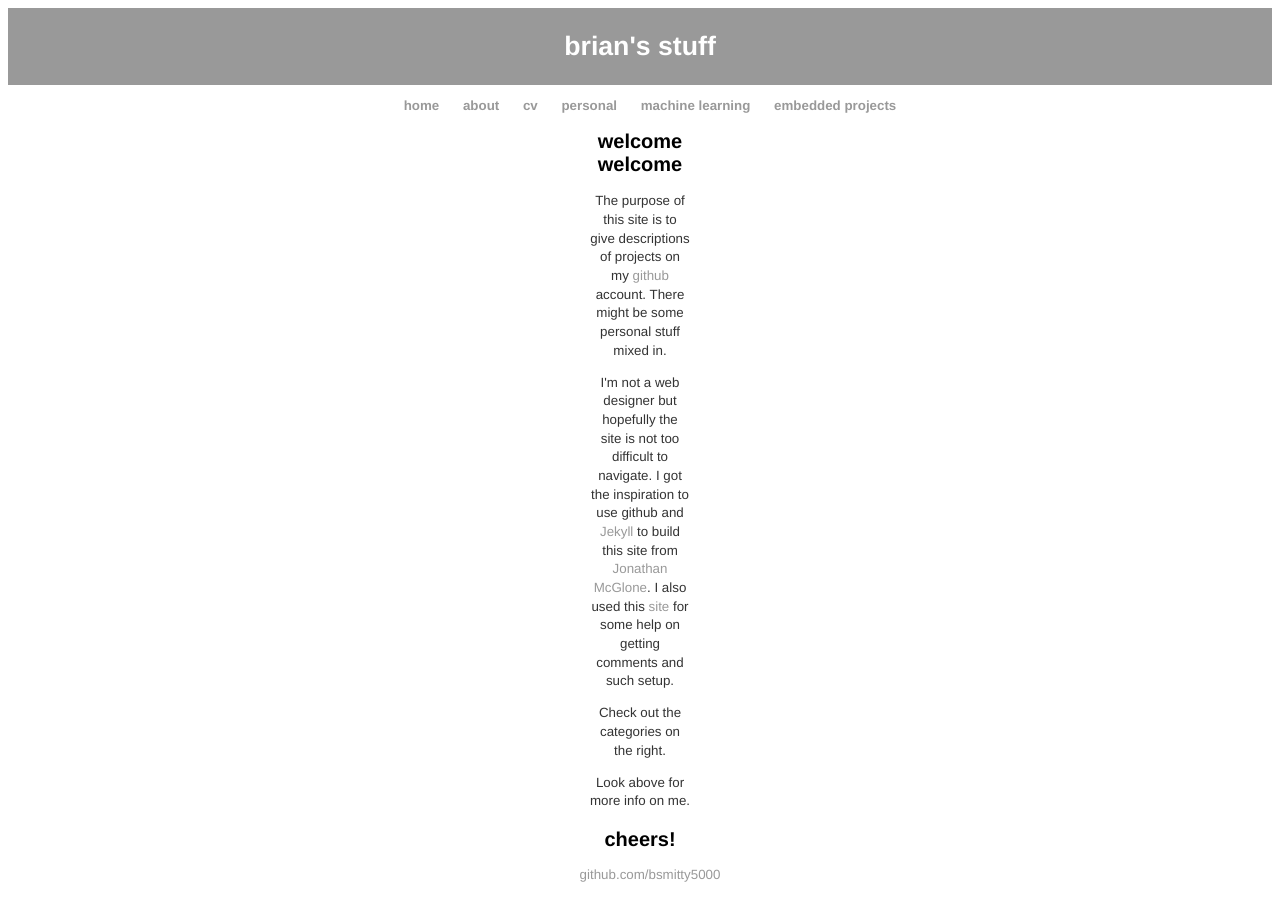
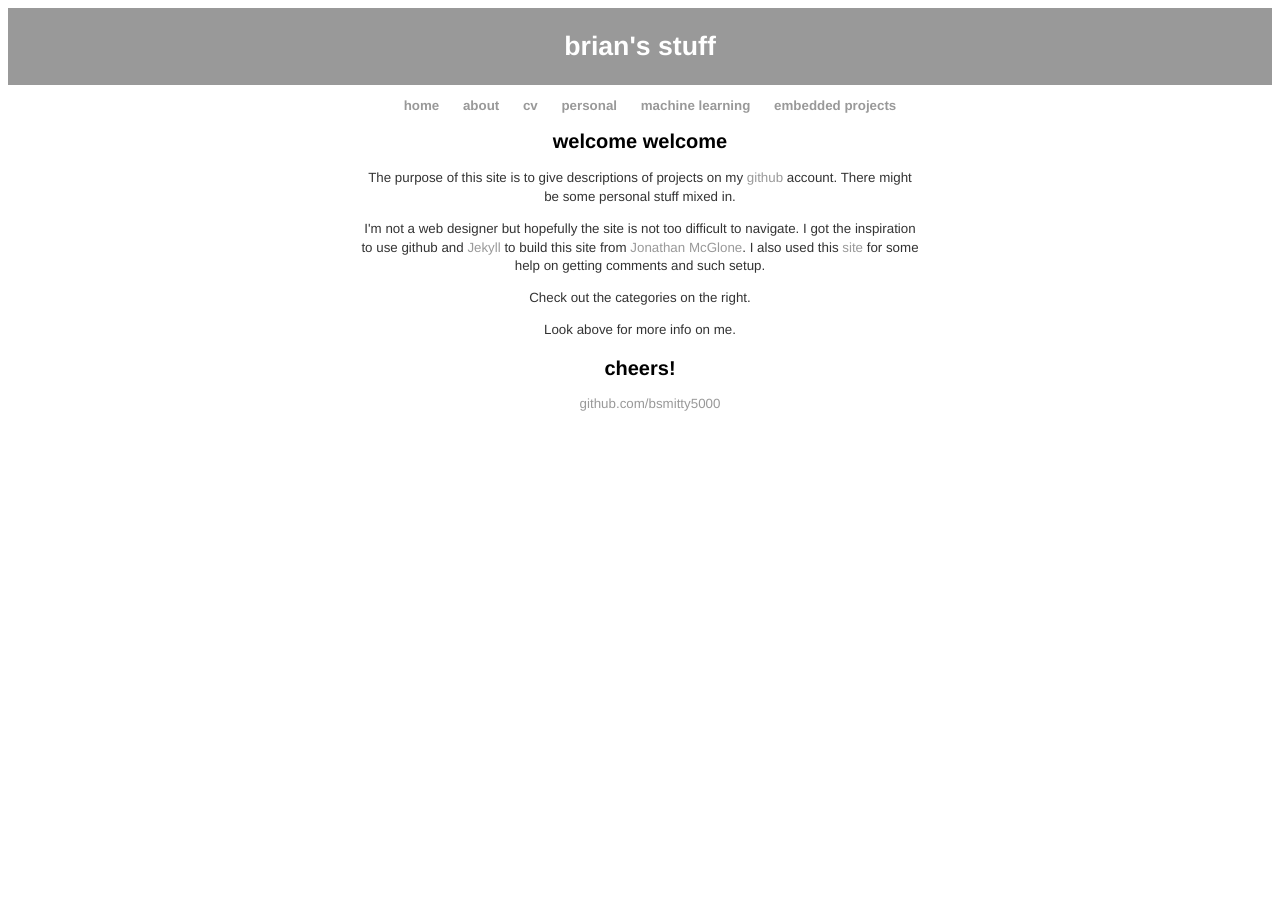
Before and after one commit to bsmitty5000/bsmitty5000.github.io, a Jekyll site: the page built from index.html, in a window 1280 px wide. Built offline with Jekyll 4.4.1, drawn with Linux system fonts in a browser that asks for light colours.

Commit message:
Update main.css

```diff
--- a/css/main.css
+++ b/css/main.css
@@ -42,7 +42,7 @@ ul.post li {
     list-style: none;
 }
 .custom_content {
-  width: 100px;
+  width: 42em;
   display: block;
   margin-left: auto;
   margin-right: auto;
```
